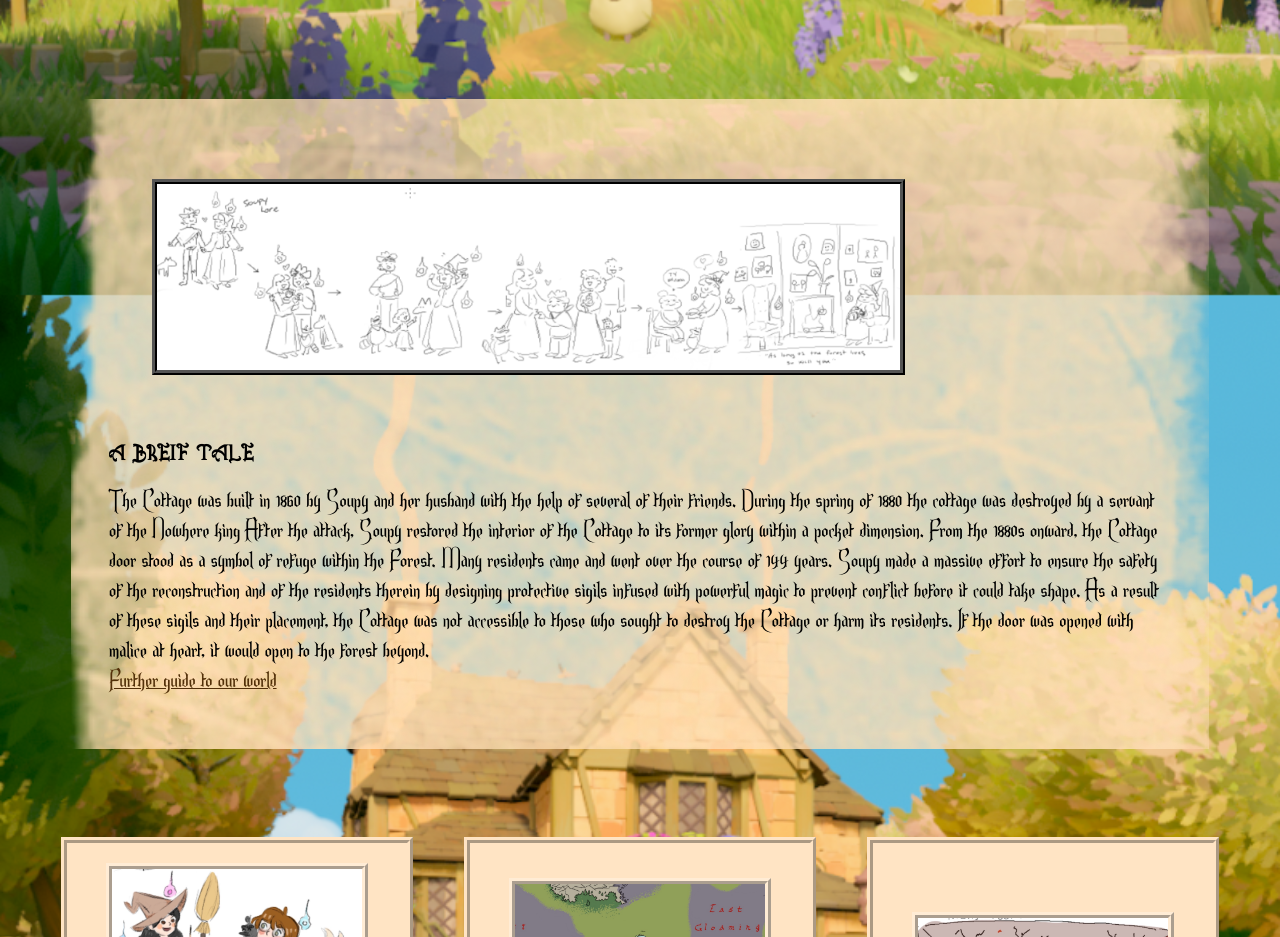
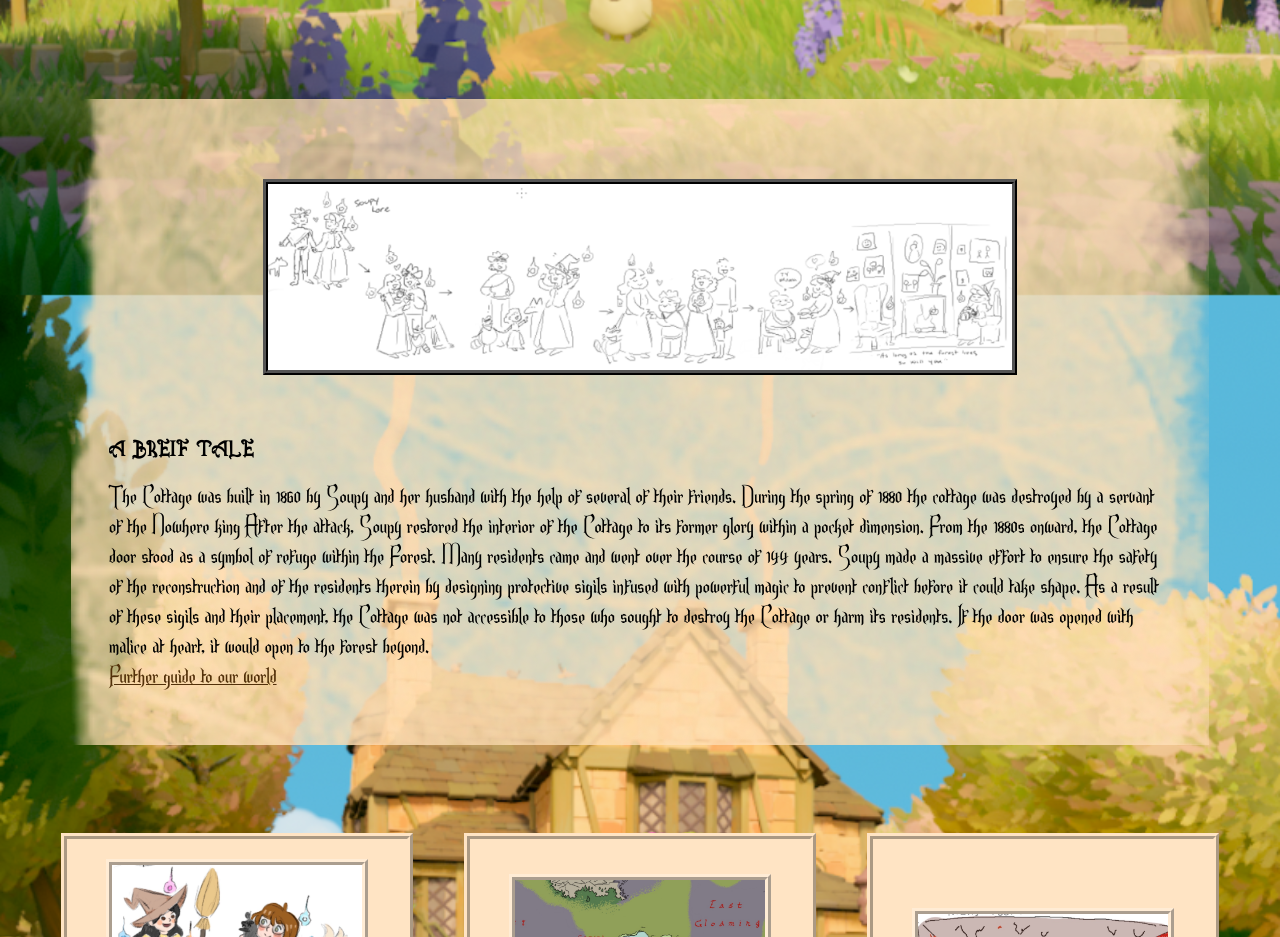
Before and after one commit to Arct1c0cean/project-2-starter, a plain HTML site: page index.html in a window 1280 px wide. Shown: the part 1880-2817 px from the top of the page. Drawn offline with Linux system fonts and the light colour scheme.

Commit message:
image alignment
fixed timeline image

```diff
--- a/iastyle.css
+++ b/iastyle.css
@@ -165,6 +165,12 @@ button:active{
     animation: float infinite 4s linear
 }
 
+.imgalign{
+    display: flex;
+    align-content: center;
+    justify-content: center;
+}
+
 .firering{
     position: absolute;
     width: 15%;
--- a/index.html
+++ b/index.html
@@ -44,7 +44,10 @@
     <img class="soupy" src="Soupy.gif" alt="Soupy gif">
 
     <div class="timeline">
+
+        <div class="imgalign">
         <img class="tlimg" src="FamilyPortait.webp" alt="">
+        </div>
 
         <h3>A breif tale</h3>
 
--- a/main.css
+++ b/main.css
@@ -29,6 +29,7 @@ body{
     background-position: center;
     background-attachment: fixed;
     background-size: cover;
+
 }
 
 .Room_Base{
```
